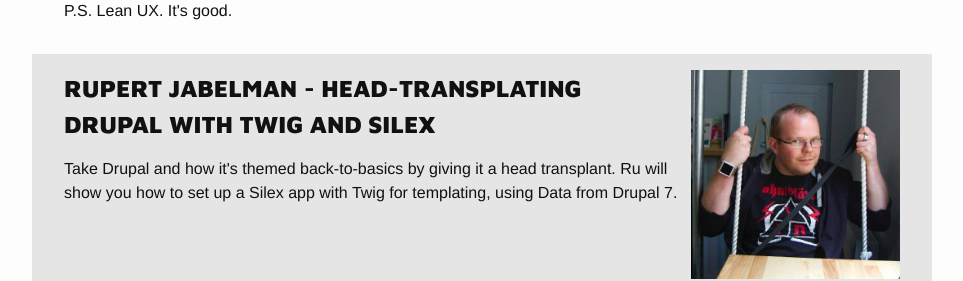
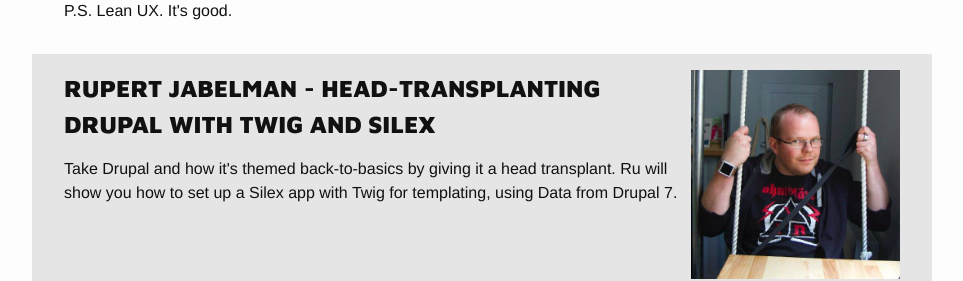
Before and after one commit to drupal-frontend/feu2015, a Jekyll site: the page built from schedule.html, in a window 1280 px wide and 900 px high, scrolled down 1933 px. Shown: the part 186-467 px from the top of the window, without its empty margins (158-1121 px from the left). Built offline with Jekyll 4.4.1, drawn with Linux system fonts in a browser that asks for light colours; Markdown is read by kramdown in place of the engine named in the settings.

Commit message:
Fix typo

```diff
--- a/_includes/schedule.html
+++ b/_includes/schedule.html
@@ -122,7 +122,7 @@
 	    </article>
 	    <article id="ru">
 	    	<img src="/public/images/rupert.jpg" alt="Rupert" />
-	    	<h2> Rupert Jabelman - Head-transplating Drupal with Twig and Silex</h2>
+	    	<h2> Rupert Jabelman - Head-transplanting Drupal with Twig and Silex</h2>
 	    	<p> Take Drupal and how it's themed back-to-basics by giving it a head transplant. Ru will show you how to set up a Silex app with Twig for templating, using Data from Drupal 7. </p>
 	    </article>
 	    <article id="edward">
```
